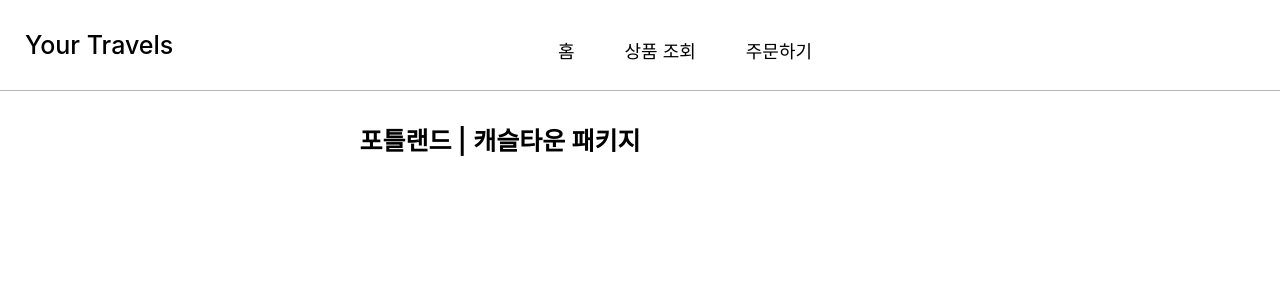
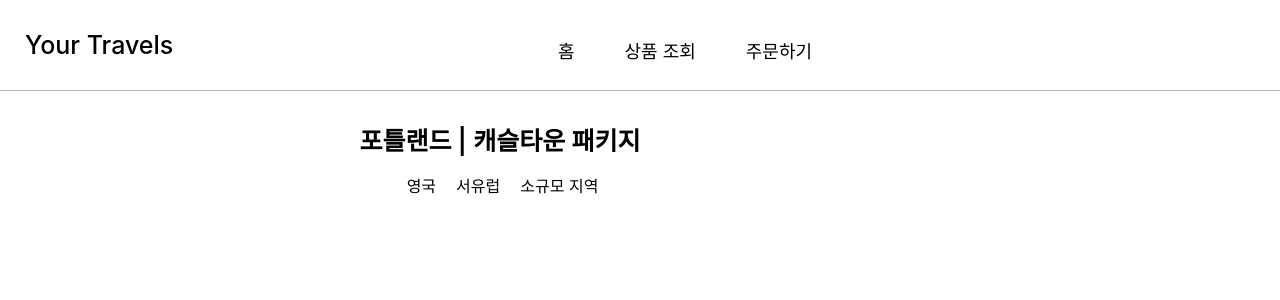
Before and after one commit to woooovely/travel-order, a React (Create React App) app in the folder client/: page /about/portland-castletown in a window 1280 px wide. Shown: the top 300 px of the page. Built offline with nearby package versions, Linux system fonts and the light colour scheme.

Commit message:
⚡ :: 상품 카테고리 추가

```diff
--- a/client/src/pages/about/castle.tsx
+++ b/client/src/pages/about/castle.tsx
@@ -7,6 +7,11 @@ const AboutCastleTown = () => {
           <Header />
           <ProductContainer>
             <ProductTitle>포틀랜드 | 캐슬타운 패키지</ProductTitle>
+            <ProductDetail>
+                <Details>영국</Details>
+                <Details>서유럽</Details>
+                <Details>소규모 지역</Details>
+            </ProductDetail>
           </ProductContainer>
         </>
     )
```
